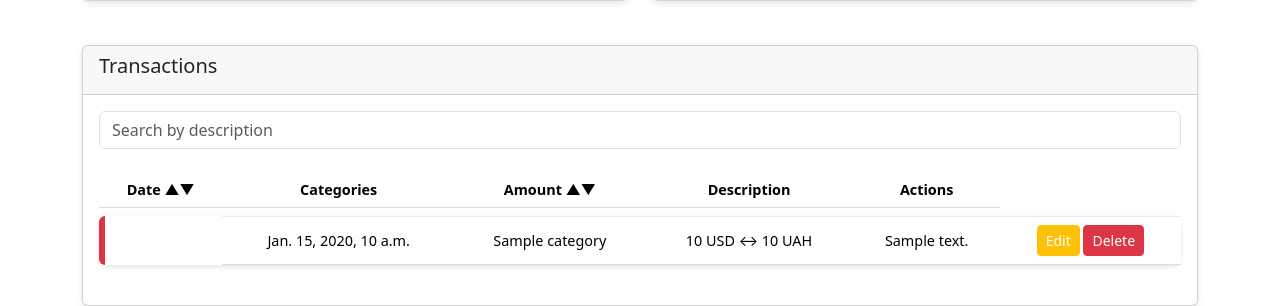
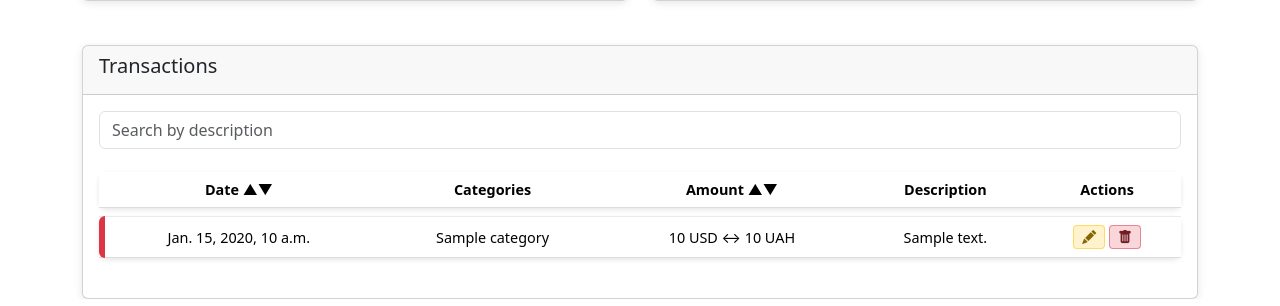
Before and after one commit to Vildga/financeManager, a Django app: template fmApp/templates/table_detail.html in a window 1280 px wide. Shown: the part 1060-1366 px from the top of the page. Run offline with Django 5.2, Linux system fonts and the light colour scheme; the template is opened without the code that fills it: most values are stand-ins (such as "Sample title", 1, 10 or a date in 2020).

Commit message:
version 2 Transaction table

```diff
--- a/fmApp/templates/table_detail.html
+++ b/fmApp/templates/table_detail.html
@@ -5,6 +5,7 @@
 {% block head %}
     <link rel="stylesheet" href="{% static 'css/../../static/table-detail-style.css' %}">
     <link href="https://cdn.jsdelivr.net/npm/bootstrap@5.3.0-alpha1/dist/css/bootstrap.min.css" rel="stylesheet">
+    <link rel="stylesheet" href="https://cdn.jsdelivr.net/npm/bootstrap-icons/font/bootstrap-icons.css">
     <script src="https://cdn.jsdelivr.net/npm/bootstrap@5.3.0-alpha1/dist/js/bootstrap.bundle.min.js"></script>
 {% endblock %}
 
@@ -290,7 +291,7 @@
 
         <table class="table transaction-table" id="transactionTable">
             <thead>
-                <tr>
+                <tr class="transaction-row">
                     <th onclick="sortTable(0)">{% trans "Date" %} ▲▼</th>
                     <th>{% trans "Categories" %}</th>
                     <th onclick="sortTable(2, true)">{% trans "Amount" %} ▲▼</th>
@@ -328,14 +329,14 @@
                                         '{{ transaction.currency }}',
                                         '{{ transaction.description }}'
                                     )">
-                                {% trans "Edit" %}
+                                <i class="bi bi-pencil-fill"></i>
                             </button>
 
                             <button type="button" class="btn btn-danger btn-sm"
                                     data-bs-toggle="modal"
                                     data-bs-target="#deleteTransactionModal"
                                     onclick="setDeleteAction('{{ transaction.id }}')">
-                                {% trans "Delete" %}
+                                <i class="bi bi-trash-fill"></i>
                             </button>
                         </td>
                     </tr>
--- a/static/table-detail-style.css
+++ b/static/table-detail-style.css
@@ -174,15 +174,38 @@
 }
 
 .btn-custom-yellow {
-    background-color: #ffc107 !important; /* Основной желтый цвет */
-    border-color: #ffc107 !important; /* Цвет границы */
-    color: #fff !important; /* Цвет текста */
-    transition: background-color 0.2s, border-color 0.2s; /* Анимация при наведении */
+    background-color: rgba(255, 193, 7, 0.2) !important; /* Прозорий жовтий */
+    border-color: rgba(255, 193, 7, 0.5) !important; /* Прозора межа */
+    color: #856404 !important; /* Темний жовтий текст */
+    transition: background-color 0.2s, border-color 0.2s;
 }
 
+/* Посилення кольору при наведенні */
 .btn-custom-yellow:hover {
-    background-color: #e0a800 !important; /* Более темный оттенок при наведении */
-    border-color: #d39e00 !important;
+    background-color: rgba(255, 193, 7, 0.4) !important; /* Менша прозорість */
+    border-color: rgba(255, 193, 7, 0.8) !important;
+}
+
+/* Напівпрозорий червоний для кнопки видалення */
+.btn-danger {
+    background-color: rgba(220, 53, 69, 0.2) !important; /* Прозорий червоний */
+    border-color: rgba(220, 53, 69, 0.5) !important; /* Прозора межа */
+    color: #721c24 !important; /* Темний червоний текст */
+    transition: background-color 0.2s, border-color 0.2s;
+}
+
+.btn-danger:hover {
+    background-color: rgba(220, 53, 69, 0.4) !important; /* Менша прозорість */
+    border-color: rgba(220, 53, 69, 0.8) !important;
+}
+
+.btn-sm {
+    padding: 6px 10px;
+    font-size: 1rem;
+    display: inline-flex;
+    align-items: center;
+    justify-content: center;
+    border-radius: 5px;
 }
 
     .transaction-table {
```
